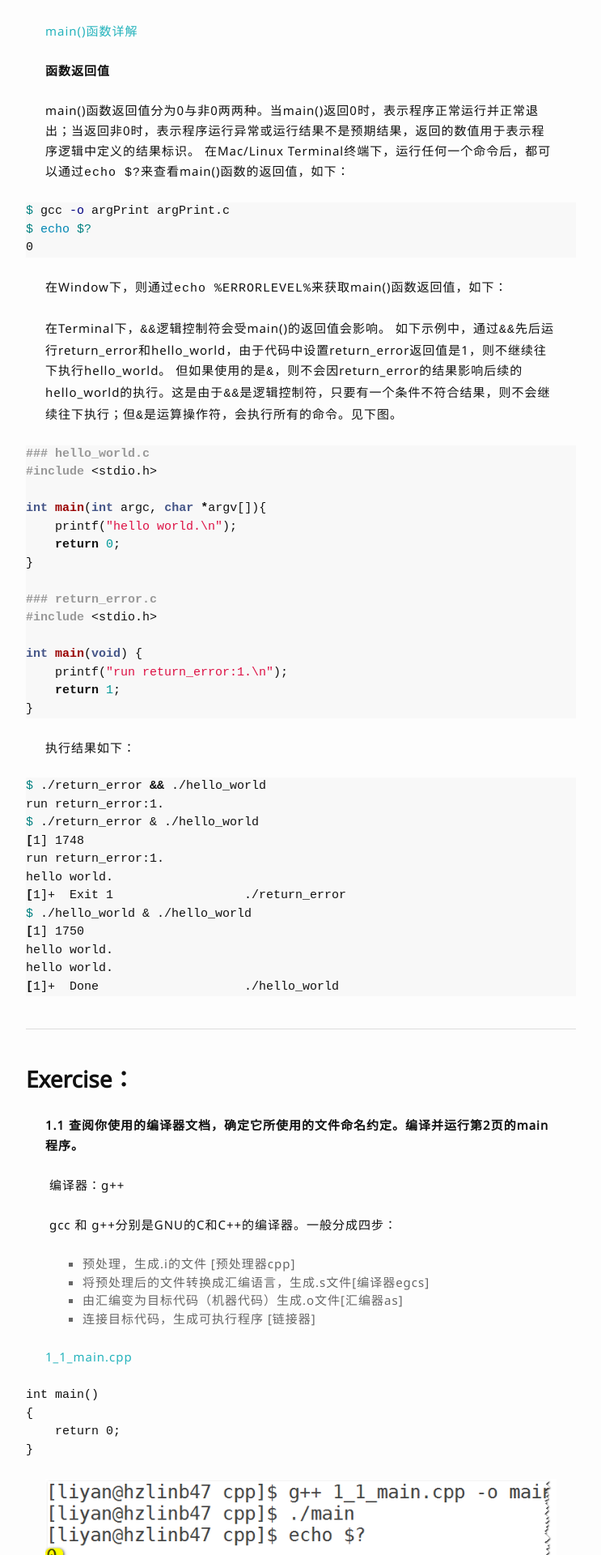
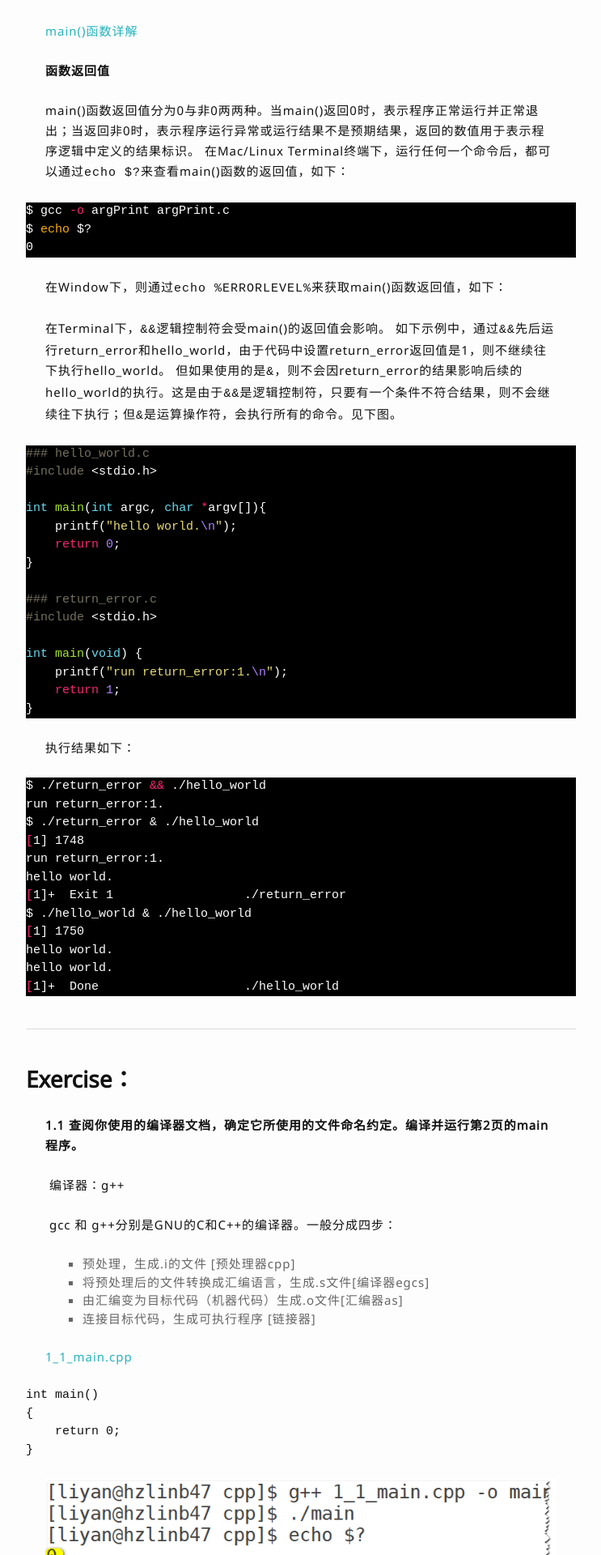
Before and after one commit to liuyanfight/liuyanfight.github.io, a Jekyll site: the page built from _posts/2017-08-04-Cpp-ch01.md, in a window 1280 px wide. Shown: the part 1039-2959 px from the top of the page at 81% size, without its empty margins (268-1011 px from the left). Built offline with Jekyll 4.4.1, drawn with Linux system fonts in a browser that asks for light colours; nearby versions of some CDN libraries; comment, search, counter and statistics services are not loaded.

Commit message:
try code rouge css

```diff
--- a/_includes/head.html
+++ b/_includes/head.html
@@ -29,8 +29,6 @@ MathJax.Hub.Config({
     processEnvironments: true
   }
 });
-</script>
-<script type="text/javascript" async src="https://cdn.mathjax.org/mathjax/latest/MathJax.js?config=TeX-AMS_CHTML"></script>
 
 <!-- Google Analytics -->
 <!-- <script>
--- a/_sass/_base.scss
+++ b/_sass/_base.scss
@@ -181,7 +181,6 @@ hr {
  */
 
 
-
 /**
  * Table
  */
--- a/_sass/_syntax-highlighting.scss
+++ b/_sass/_syntax-highlighting.scss
@@ -1,71 +1,216 @@
-/**
- * Syntax highlighting styles
- */
+.highlight table td { padding: 5px; }
+.highlight table pre { margin: 0; }
+.highlight .gh {
+  color: #999999;
+}
+.highlight .sr {
+  color: #f6aa11;
+}
+.highlight .go {
+  color: #888888;
+}
+.highlight .gp {
+  color: #555555;
+}
+.highlight .gs {
+}
+.highlight .gu {
+  color: #aaaaaa;
+}
+.highlight .nb {
+  color: #f6aa11;
+}
+.highlight .cm {
+  color: #75715e;
+}
+.highlight .cp {
+  color: #75715e;
+}
+.highlight .c1 {
+  color: #75715e;
+}
+.highlight .cs {
+  color: #75715e;
+}
+.highlight .c, .highlight .cd {
+  color: #75715e;
+}
+.highlight .err {
+  color: #960050;
+}
+.highlight .gr {
+  color: #960050;
+}
+.highlight .gt {
+  color: #960050;
+}
+.highlight .gd {
+  color: #49483e;
+}
+.highlight .gi {
+  color: #49483e;
+}
+.highlight .ge {
+  color: #49483e;
+}
+.highlight .kc {
+  color: #66d9ef;
+}
+.highlight .kd {
+  color: #66d9ef;
+}
+.highlight .kr {
+  color: #66d9ef;
+}
+.highlight .no {
+  color: #66d9ef;
+}
+.highlight .kt {
+  color: #66d9ef;
+}
+.highlight .mf {
+  color: #ae81ff;
+}
+.highlight .mh {
+  color: #ae81ff;
+}
+.highlight .il {
+  color: #ae81ff;
+}
+.highlight .mi {
+  color: #ae81ff;
+}
+.highlight .mo {
+  color: #ae81ff;
+}
+.highlight .m, .highlight .mb, .highlight .mx {
+  color: #ae81ff;
+}
+.highlight .sc {
+  color: #ae81ff;
+}
+.highlight .se {
+  color: #ae81ff;
+}
+.highlight .ss {
+  color: #ae81ff;
+}
+.highlight .sd {
+  color: #e6db74;
+}
+.highlight .s2 {
+  color: #e6db74;
+}
+.highlight .sb {
+  color: #e6db74;
+}
+.highlight .sh {
+  color: #e6db74;
+}
+.highlight .si {
+  color: #e6db74;
+}
+.highlight .sx {
+  color: #e6db74;
+}
+.highlight .s1 {
+  color: #e6db74;
+}
+.highlight .s {
+  color: #e6db74;
+}
+.highlight .na {
+  color: #a6e22e;
+}
+.highlight .nc {
+  color: #a6e22e;
+}
+.highlight .nd {
+  color: #a6e22e;
+}
+.highlight .ne {
+  color: #a6e22e;
+}
+.highlight .nf {
+  color: #a6e22e;
+}
+.highlight .vc {
+  color: #ffffff;
+}
+.highlight .nn {
+  color: #ffffff;
+}
+.highlight .nl {
+  color: #ffffff;
+}
+.highlight .ni {
+  color: #ffffff;
+}
+.highlight .bp {
+  color: #ffffff;
+}
+.highlight .vg {
+  color: #ffffff;
+}
+.highlight .vi {
+  color: #ffffff;
+}
+.highlight .nv {
+  color: #ffffff;
+}
+.highlight .w {
+  color: #ffffff;
+}
 .highlight {
-    background: #fff;
-    @extend %vertical-rhythm;
-
-    .highlighter-rouge & {
-      background: #f8f8f8;
-    }
-
-    .c     { color: #998; font-style: italic } // Comment
-    .err   { color: #a61717; background-color: #e3d2d2 } // Error
-    .k     { font-weight: bold } // Keyword
-    .o     { font-weight: bold } // Operator
-    .cm    { color: #998; font-style: italic } // Comment.Multiline
-    .cp    { color: #999; font-weight: bold } // Comment.Preproc
-    .c1    { color: #998; font-style: italic } // Comment.Single
-    .cs    { color: #999; font-weight: bold; font-style: italic } // Comment.Special
-    .gd    { color: #000; background-color: #fdd } // Generic.Deleted
-    .gd .x { color: #000; background-color: #faa } // Generic.Deleted.Specific
-    .ge    { font-style: italic } // Generic.Emph
-    .gr    { color: #a00 } // Generic.Error
-    .gh    { color: #999 } // Generic.Heading
-    .gi    { color: #000; background-color: #dfd } // Generic.Inserted
-    .gi .x { color: #000; background-color: #afa } // Generic.Inserted.Specific
-    .go    { color: #888 } // Generic.Output
-    .gp    { color: #555 } // Generic.Prompt
-    .gs    { font-weight: bold } // Generic.Strong
-    .gu    { color: #aaa } // Generic.Subheading
-    .gt    { color: #a00 } // Generic.Traceback
-    .kc    { font-weight: bold } // Keyword.Constant
-    .kd    { font-weight: bold } // Keyword.Declaration
-    .kp    { font-weight: bold } // Keyword.Pseudo
-    .kr    { font-weight: bold } // Keyword.Reserved
-    .kt    { color: #458; font-weight: bold } // Keyword.Type
-    .m     { color: #099 } // Literal.Number
-    .s     { color: #d14 } // Literal.String
-    .na    { color: #008080 } // Name.Attribute
-    .nb    { color: #0086B3 } // Name.Builtin
-    .nc    { color: #458; font-weight: bold } // Name.Class
-    .no    { color: #008080 } // Name.Constant
-    .ni    { color: #800080 } // Name.Entity
-    .ne    { color: #900; font-weight: bold } // Name.Exception
-    .nf    { color: #900; font-weight: bold } // Name.Function
-    .nn    { color: #555 } // Name.Namespace
-    .nt    { color: #000080 } // Name.Tag
-    .nv    { color: #008080 } // Name.Variable
-    .ow    { font-weight: bold } // Operator.Word
-    .w     { color: #bbb } // Text.Whitespace
-    .mf    { color: #099 } // Literal.Number.Float
-    .mh    { color: #099 } // Literal.Number.Hex
-    .mi    { color: #099 } // Literal.Number.Integer
-    .mo    { color: #099 } // Literal.Number.Oct
-    .sb    { color: #d14 } // Literal.String.Backtick
-    .sc    { color: #d14 } // Literal.String.Char
-    .sd    { color: #d14 } // Literal.String.Doc
-    .s2    { color: #d14 } // Literal.String.Double
-    .se    { color: #d14 } // Literal.String.Escape
-    .sh    { color: #d14 } // Literal.String.Heredoc
-    .si    { color: #d14 } // Literal.String.Interpol
-    .sx    { color: #d14 } // Literal.String.Other
-    .sr    { color: #009926 } // Literal.String.Regex
-    .s1    { color: #d14 } // Literal.String.Single
-    .ss    { color: #990073 } // Literal.String.Symbol
-    .bp    { color: #999 } // Name.Builtin.Pseudo
-    .vc    { color: #008080 } // Name.Variable.Class
-    .vg    { color: #008080 } // Name.Variable.Global
-    .vi    { color: #008080 } // Name.Variable.Instance
-    .il    { color: #099 } // Literal.Number.Integer.Long
+  color: #ffffff;
 }
+.highlight .n, .highlight .py, .highlight .nx {
+  color: #ffffff;
+}
+.highlight .ow {
+  color: #f92672;
+}
+.highlight .nt {
+  color: #f92672;
+}
+.highlight .k, .highlight .kv {
+  color: #f92672;
+}
+.highlight .kn {
+  color: #f92672;
+}
+.highlight .kp {
+  color: #f92672;
+}
+.highlight .o {
+  color: #f92672;
+}
+div[class="highlight"] > pre > code[class*="language-"] {
+  background:black;
+  color:#f8f8f2;
+}
+div[class="highlight"] > pre {
+  background:black;
+}
+figure[class="highlight"] > pre > code[class*="language-"] {
+  text-align:left;
+  background:black;
+  color:#f8f8f2;
+}
+figure[class="highlight"] > pre > code[class*="language-"] td > pre{
+  text-align:left;
+  background:black;
+  color:#f8f8f2;
+}
+figure[class="highlight"] > pre {
+  text-align:left;
+  background:black;
+}
+div[class="highlighter-rouge"] > pre[class="highlight"] > code{
+  background:black;
+  color:#f8f8f2;
+}
+div[class="highlighter-rouge"] > pre[class="highlight"] {
+  background:black;
+}
+.lineno {color: #f8f8f2 } /*Number of line*/
```
